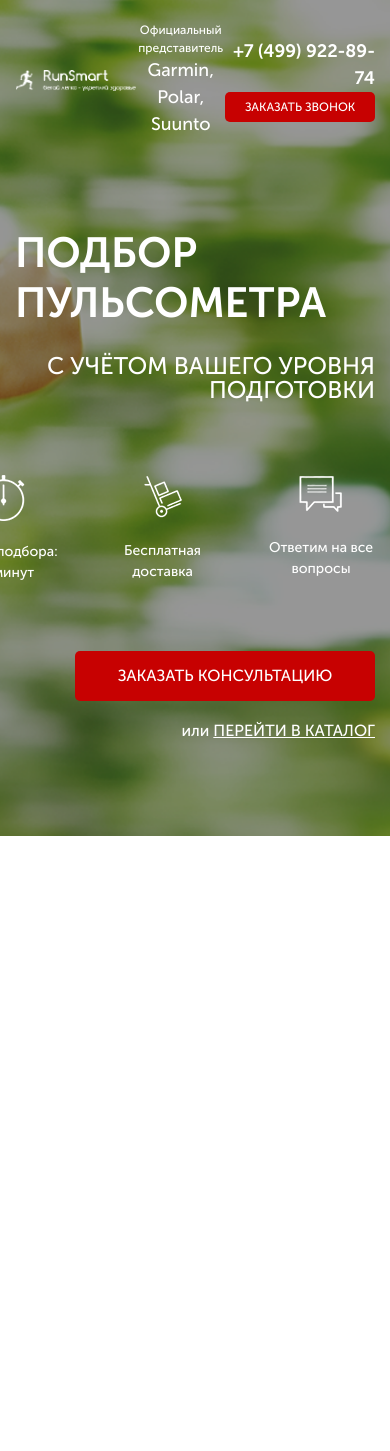
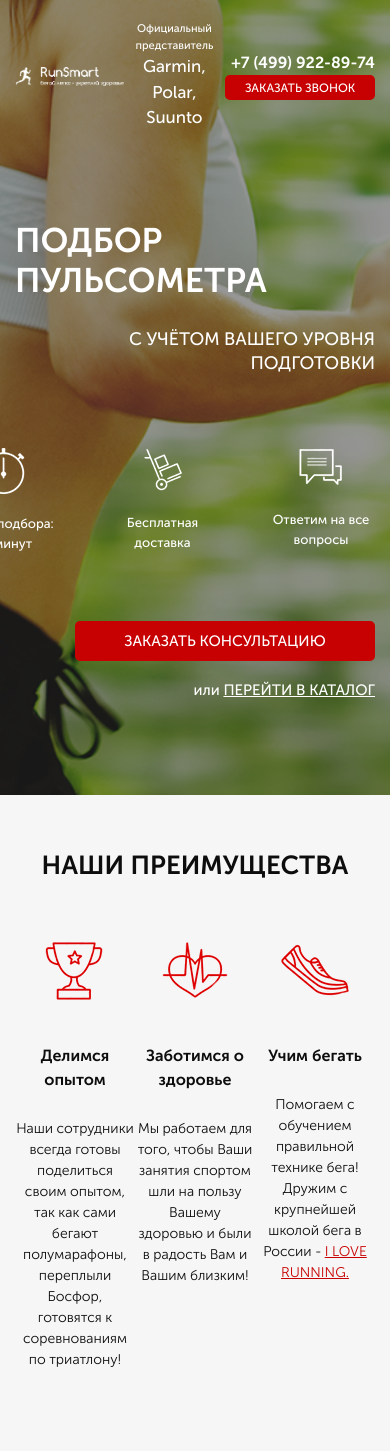
Before and after one commit to Drugoi222-coder/Project_4, a website: page src/index.html in a window 390 px wide. Before the commit the page ends 844 px from the top, so only its background shows below. Drawn offline with nearby package versions, Linux system fonts and the light colour scheme.

Commit message:
advantages

```diff
--- /dev/null
+++ b/src/css/blocks/subheader.min.css
@@ -0,0 +1 @@
+.subheader{font-size:30px;font-weight:700;text-align:center;color:#0d0d0d}
--- a/src/index.html
+++ b/src/index.html
@@ -54,5 +54,38 @@
             </div>
         </div>
     </div>
+    <div class="advantages">
+        <div class="container">
+            <h2 class="subheader">НАШИ ПРЕИМУЩЕСТВА</h2>
+
+            <div class="advantages__wrapper">
+                <div class="advantages__item">
+                    <img src="icons/cup.png" alt="cup">
+                    <span>Делимся опытом</span>
+                    Наши сотрудники всегда готовы
+                    поделиться своим опытом,
+                    так как сами бегают полумарафоны,
+                    переплыли Босфор, готовятся к
+                    соревнованиям по триатлону!
+                </div>
+                <div class="advantages__item">
+                    <img src="icons/heart.png" alt="heart">
+                    <span>Заботимся о здоровье</span>
+                    Мы работаем для того,
+                    чтобы Ваши занятия спортом шли на
+                    пользу Вашему здоровью и были в
+                    радость Вам и Вашим близким!
+                </div>
+                <div class="advantages__item">
+                    <img src="icons/shoe.png" alt="shoe">
+                    <span>Учим бегать</span>
+                    Помогаем с обучением
+                    правильной технике бега!
+                    Дружим с крупнейшей школой бега в
+                    России - <a href="#">I LOVE RUNNING.</a>
+                </div>
+            </div>
+        </div>
+    </div>
 </body>
 </html>
--- /dev/null
+++ b/src/sass/_media.sass
@@ -0,0 +1,85 @@
+@media (max-width: 767px)
+    .promo
+        background-position: 30% 70%
+        &__header
+            font-size: 40px
+        &__subheader
+            font-size: 22px
+    .advantages
+        &__item
+            width: 218px
+
+@media (max-width: 575px)
+    .promo
+        &__header
+            font-size: 34px
+        &__subheader
+            font-size: 18px
+        &__icon
+            font-size: 13px
+        &__link
+            font-size: 15px
+    .header
+        &__phone
+            font-size: 16px
+        &__logo
+            width: 185px
+        &__official
+            font-size: 11px
+            span
+                font-size: 17px
+    .button
+        height: 25px
+        &_main
+            height: 40px
+            font-size: 15px
+    .subheader
+        font-size: 26px
+    .advantages
+        padding-top: 55px
+        &__wrapper
+            margin-top: 55px
+        &__item
+            span
+                font-size: 16px
+
+@media (max-width: 320px)
+    .header
+        display: block
+        &__logo
+            width: 235px
+        &__official
+            display: none
+        &__phone
+            font-size: 14px
+        &__contacts
+            align-items: center
+            margin-top: 20px
+    .promo
+        &__header
+            font-size: 24px
+        &__subheader
+            margin-top: 11px
+            font-size: 12px
+        &__icons
+            margin-top: 40px
+            width: 300px
+        &__link
+            font-size: 13px
+        &__wrapper
+            margin-top: 70px
+    .subheader
+        font-size: 20px
+    .advantages
+        &__item
+            margin-top: 20px
+            span
+                margin-bottom: 17px
+                margin-top: 25px
+        &__wrapper
+            margin-top: 45px
+            flex-direction: column
+            align-items: center
+    .button
+        &_main
+            width: 285px
--- a/src/sass/blocks/_advantages.sass
+++ b/src/sass/blocks/_advantages.sass
@@ -0,0 +1,27 @@
+.advantages
+    min-height: 470px
+    background-color: #f6f6f6
+    padding: 70px 0 81px 0
+    &__wrapper
+        display: flex
+        justify-content: space-around
+        margin-top: 65px
+    &__item
+        width: 237px
+        font-size: 14px
+        font-weight: 300
+        text-align: center
+        color: #0d0d0d
+        span
+            display: block
+            font-size: 18px
+            font-weight: bold
+            color: #0d0d0d
+            margin-top: 38px
+            margin-bottom: 26px
+        img
+            display: block
+            margin: 0 auto
+        a
+            text-decoration: underline
+            color: $main_color
--- /dev/null
+++ b/src/sass/blocks/_subheader.sass
@@ -0,0 +1,5 @@
+.subheader
+    font-size: 30px
+    font-weight: bold
+    text-align: center
+    color: #0d0d0d
--- a/src/sass/style.sass
+++ b/src/sass/style.sass
@@ -11,3 +11,6 @@
 @import "blocks/_promo"
 @import "blocks/_header"
 @import "blocks/_buttons"
+@import "blocks/_advantages"
+@import "blocks/_subheader"
+@import "_media"
```
Also changed, not shown: src/css/style.min.css.
